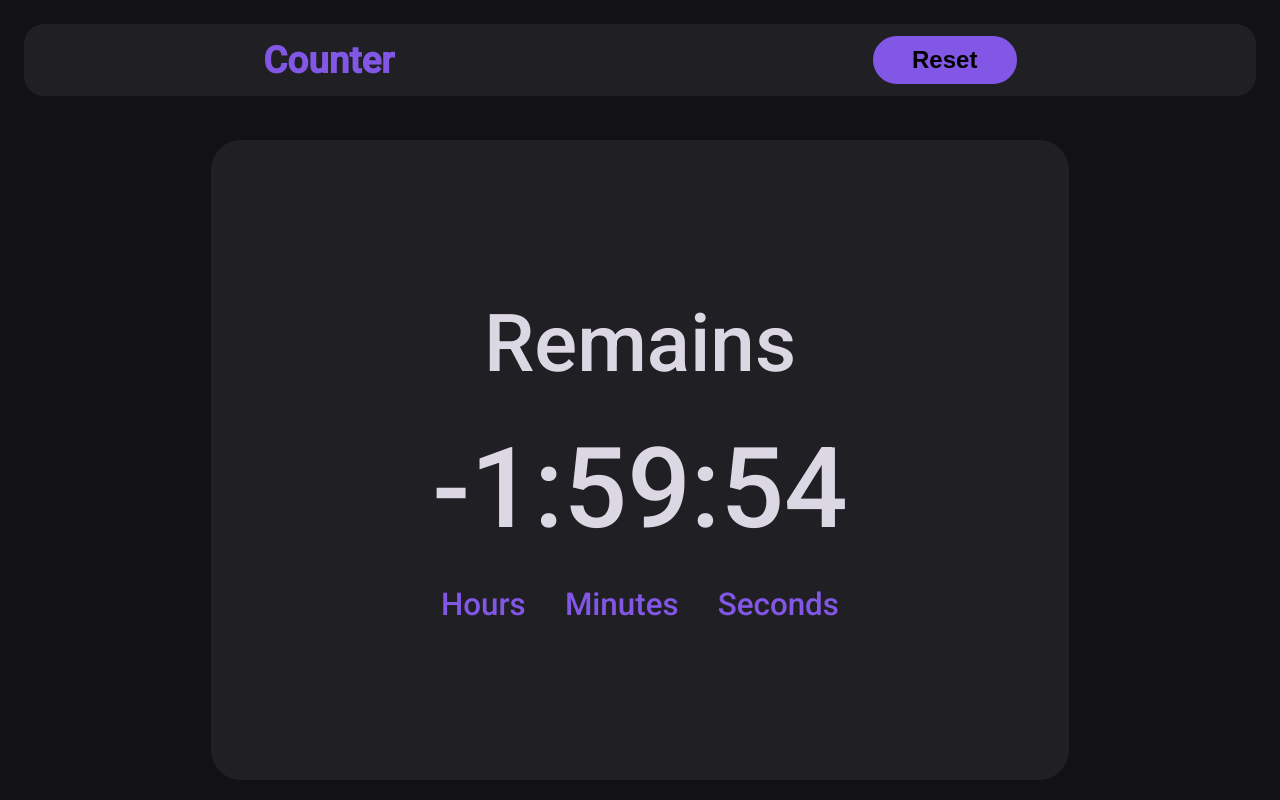
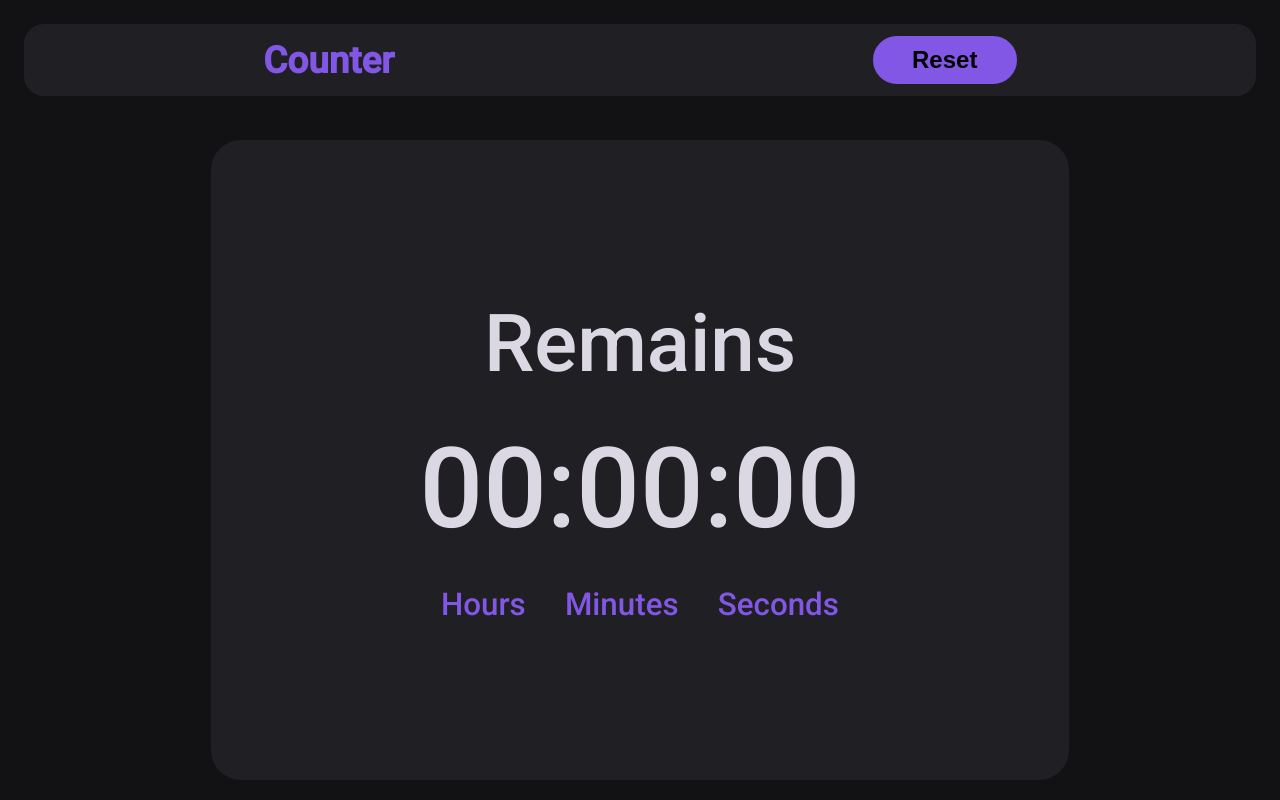
Before and after one commit to Sn0wye/counter-v2, a React (Vite) app: page /counter in a window 1280 px wide. Built offline with nearby package versions, Linux system fonts and the light colour scheme.

Commit message:
implemented mobx

```diff
--- a/package.json
+++ b/package.json
@@ -8,6 +8,8 @@
     "preview": "vite preview"
   },
   "dependencies": {
+    "mobx": "^6.5.0",
+    "mobx-react-lite": "^3.3.0",
     "react": "^17.0.2",
     "react-dom": "^17.0.2",
     "react-router-dom": "^6.3.0"
--- a/src/App.jsx
+++ b/src/App.jsx
@@ -1,13 +1,10 @@
-import Counter from "./components/Counter"
-import Home from "./components/Home"
+import Counter from './components/Counter';
+import Home from './components/Home';
 import { BrowserRouter, Route, Routes } from 'react-router-dom';
-import { ContextInput } from './content/InputContext'
 
 function App() {
-
   return (
     <BrowserRouter>
-      <ContextInput>
       <div className="App">
         <div className="content">
           <Routes>
@@ -16,9 +13,8 @@ function App() {
           </Routes>
         </div>
       </div>
-      </ContextInput>
-    </BrowserRouter >
-  )
+    </BrowserRouter>
+  );
 }
 
-export default App
+export default App;
--- a/src/components/Counter.jsx
+++ b/src/components/Counter.jsx
@@ -1,30 +1,19 @@
-import { useContext, useEffect, useState } from 'react';
+import { useEffect } from 'react';
 import Navbar from './Navbar';
 import '../styles/counter.css';
-import { InputContext } from '../content/InputContext';
+import counterStore from '../stores/CounterStore';
+import { observer } from 'mobx-react-lite';
 
 function Counter() {
-  const { inputValue, setInputValue } = useContext(InputContext);
-
-  const INITIAL_TIME_IN_SECONDS = inputValue;
-
-  const [secondsAmount, setSecondsAmount] = useState(INITIAL_TIME_IN_SECONDS);
-
-  const hours = Math.floor(secondsAmount / 60 / 60);
-  const minutes = Math.floor((secondsAmount / 60 / 60 - hours) * 60);
-  const seconds = Math.floor(
-    ((secondsAmount / 60 / 60 - hours) * 60 - minutes) * 60
-  );
-
   useEffect(() => {
-    if (secondsAmount === 0) {
-      alert('Finished');
-      return;
-    }
-    setTimeout(() => {
-      setSecondsAmount(state => state - 1);
+    const interval = setInterval(() => {
+      if (counterStore.counter === 0) {
+        clearInterval(interval);
+        return alert('Finished');
+      }
+      counterStore.decreaseCounter();
     }, 1000);
-  }, [secondsAmount]);
+  }, []);
 
   return (
     <div className="Counter">
@@ -35,11 +24,11 @@ function Counter() {
             Remains
           </label>
           <section className="digit">
-            <span>{String(hours).padStart(2, '0')}</span>
+            <span>{String(counterStore.hours).padStart(2, '0')}</span>
             <span>:</span>
-            <span>{String(minutes).padStart(2, '0')}</span>
+            <span>{String(counterStore.minutes).padStart(2, '0')}</span>
             <span>:</span>
-            <span>{String(seconds).padStart(2, '0')}</span>
+            <span>{String(counterStore.seconds).padStart(2, '0')}</span>
           </section>
           <section className="text">
             <span id="hour" className="text">
@@ -58,4 +47,4 @@ function Counter() {
   );
 }
 
-export default Counter;
+export default observer(Counter);
--- a/src/components/Home.jsx
+++ b/src/components/Home.jsx
@@ -1,22 +1,10 @@
 import '../styles/base.css';
 import '../styles/home.css';
 import { Link } from 'react-router-dom';
-import { useContext } from 'react';
-import { InputContext } from '../content/InputContext';
+import CounterStore from '../stores/CounterStore';
+import { observer } from 'mobx-react-lite';
 
 const Home = () => {
-  const { inputValue, setInputValue } = useContext(InputContext);
-
-  const handleInput = ({ target }) => {
-    if (target.value !== '00:00') {
-      const timeArray = target.value.split(':');
-      const hoursInMiliseconds = timeArray[0] * 60 * 60;
-      const minutesInSeconds = timeArray[1] * 60;
-      const allSeconds = hoursInMiliseconds + minutesInSeconds;
-      setInputValue(allSeconds);
-    }
-  };
-
   return (
     <div className="container">
       <h1>Counter</h1>
@@ -24,14 +12,14 @@ const Home = () => {
         <label htmlFor="data">How much time do you want to count?</label>
         <div id="error">Please insert a value greater than zero!</div>
         <input
-          onChange={handleInput}
+          onChange={CounterStore.handleInput}
           type="time"
           placeholder="00:00"
           className="timeInput"
         />
         <Link to="/counter">
           <button
-            disabled={!inputValue}
+            disabled={!CounterStore.isEnabled}
             className="startButton"
             data-key="Enter"
           >
@@ -43,4 +31,4 @@ const Home = () => {
   );
 };
 
-export default Home;
+export default observer(Home);
--- a/src/components/Navbar.jsx
+++ b/src/components/Navbar.jsx
@@ -1,4 +1,5 @@
-import { useContext } from 'react';
+import counterStore from '../stores/CounterStore';
+import { observer } from 'mobx-react-lite';
 import { Link } from 'react-router-dom';
 import '../styles/base.css';
 import '../styles/navbar.css';
@@ -18,4 +19,4 @@ function Navbar() {
   );
 }
 
-export default Navbar;
+export default observer(Navbar);
--- a/src/content/InputContext.jsx
+++ /dev/null
@@ -1,13 +0,0 @@
-import { createContext, useState } from 'react';
-
-export const InputContext = createContext({});
-
-export const ContextInput = ({ children }) => {
-  const [inputValue, setInputValue] = useState(false);
-
-  return (
-    <InputContext.Provider value={{ inputValue, setInputValue }}>
-      {children}
-    </InputContext.Provider>
-  );
-};
--- /dev/null
+++ b/src/stores/CounterStore.jsx
@@ -0,0 +1,50 @@
+import { makeAutoObservable } from 'mobx';
+
+class CounterStore {
+  counter = 0;
+  isEnabled = false;
+  inputValue = 0;
+
+  constructor() {
+    makeAutoObservable(this, {}, { autoBind: true });
+  }
+
+  decreaseCounter() {
+    this.counter = this.counter - 1;
+  }
+  get hours() {
+    const hours = Math.floor(this.counter / 60 / 60);
+    return hours;
+  }
+  get minutes() {
+    const minutes = Math.floor((this.counter / 60 / 60 - this.hours) * 60);
+    return minutes;
+  }
+  get seconds() {
+    const seconds = Math.floor(
+      ((this.counter / 60 / 60 - this.hours) * 60 - this.minutes) * 60
+    );
+    return seconds;
+  }
+
+  setInputValue(value) {
+    this.inputValue = value;
+  }
+  handleInput({ target }) {
+    if (target.value !== '00:00') {
+      this.isEnabled = true;
+      const timeArray = target.value.split(':');
+      const hoursInMiliseconds = timeArray[0] * 60 * 60;
+      const minutesInSeconds = timeArray[1] * 60;
+      const allSeconds = hoursInMiliseconds + minutesInSeconds;
+      this.setInputValue(allSeconds);
+      this.counter = allSeconds;
+    }
+  }
+
+  resetCounter() {
+    this.counter = this.inputValue;
+  }
+}
+
+export default new CounterStore();
```
Also changed, not shown: 1 other file (tests, documents, lock files or other folders). Lines whose indentation alone changed are shown as unchanged.
